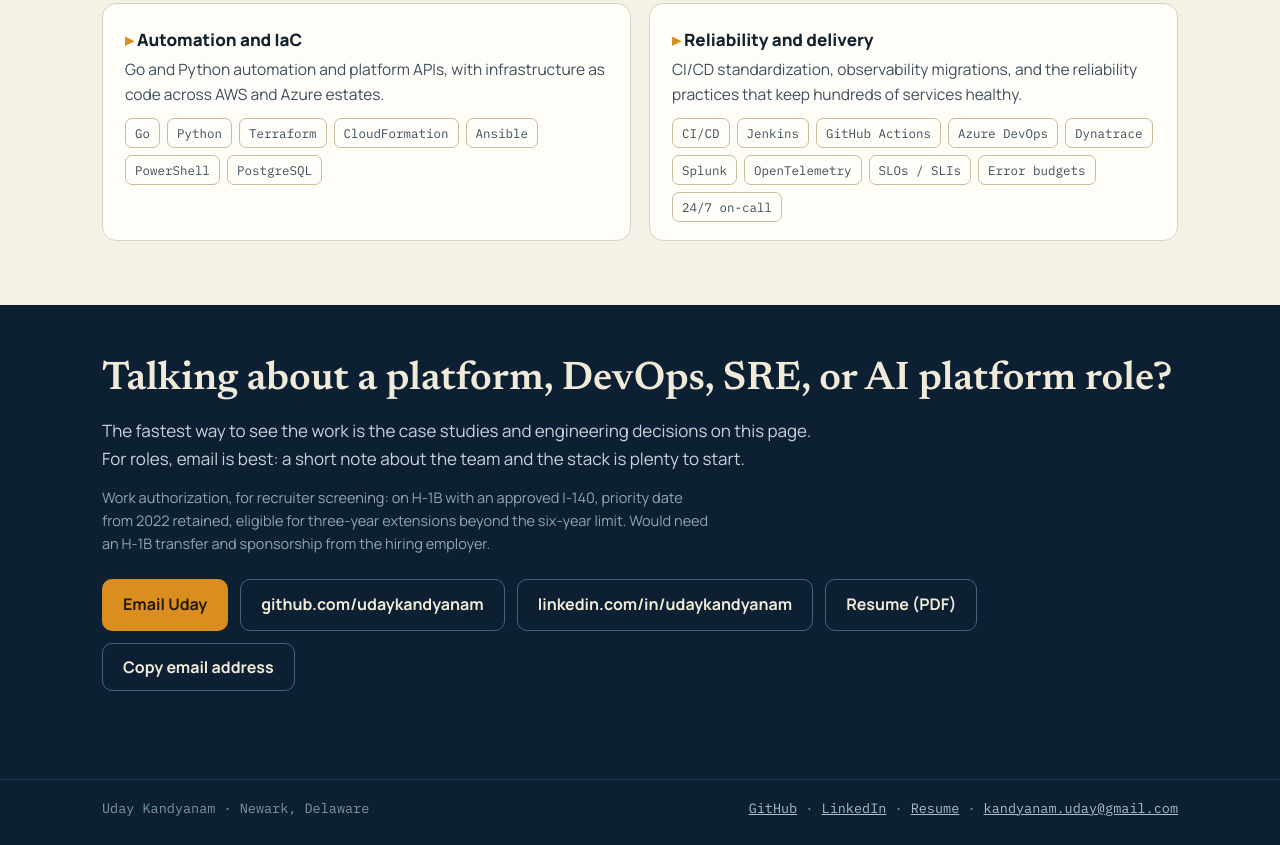
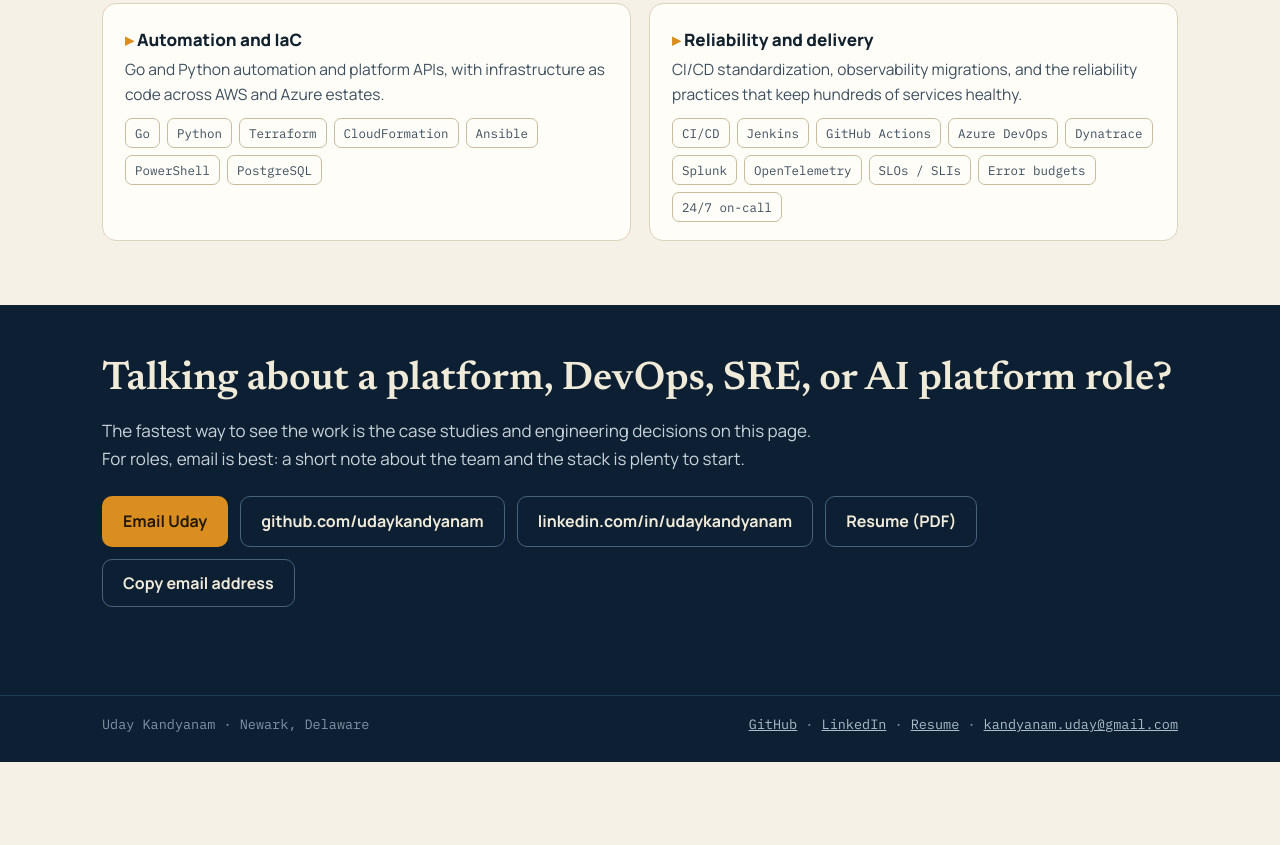
Before and after one commit to UdayKandyanam/udaykandyanam.github.io, a plain HTML site: page index.html in a window 1280 px wide. Shown: the part 10215-11060 px from the top of the page. After the commit the page ends 10977 px from the top, so only its background shows below. Drawn offline with Linux system fonts and the light colour scheme.

Commit message:
Remove work authorization line from contact section

```diff
--- a/index.html
+++ b/index.html
@@ -692,7 +692,6 @@
         <div class="wrap">
           <h2>Talking about a platform, DevOps, SRE, or AI platform role?</h2>
           <p>The fastest way to see the work is the case studies and engineering decisions on this page. For roles, email is best: a short note about the team and the stack is plenty to start.</p>
-          <p class="fine">Work authorization, for recruiter screening: on H-1B with an approved I-140, priority date from 2022 retained, eligible for three-year extensions beyond the six-year limit. Would need an H-1B transfer and sponsorship from the hiring employer.</p>
           <div class="cta-row">
             <a class="btn btn-light" href="mailto:kandyanam.uday@gmail.com?subject=Role%20conversation">Email Uday</a>
             <a class="btn btn-outline-light" href="https://github.com/udaykandyanam" target="_blank" rel="noopener">github.com/udaykandyanam</a>
```
